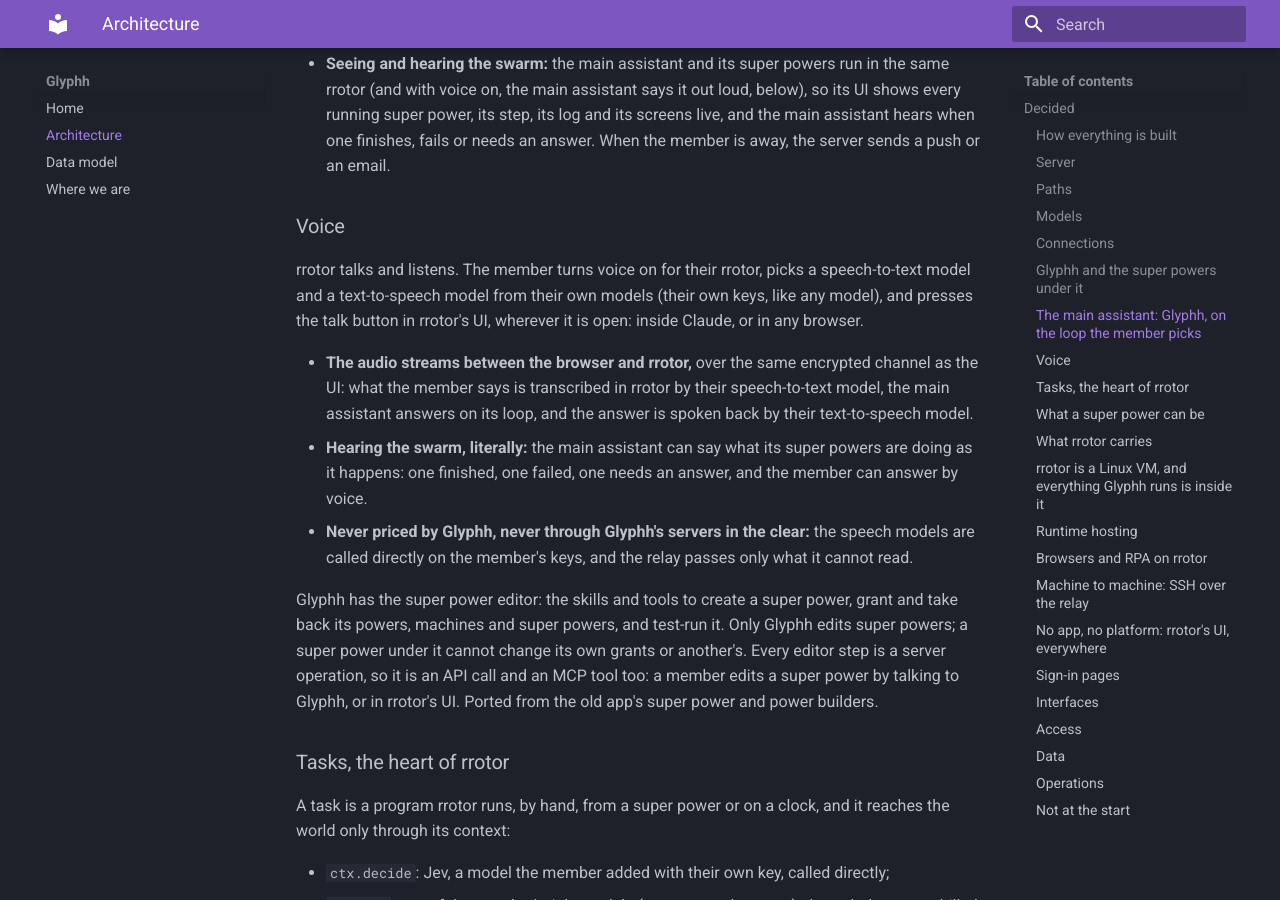
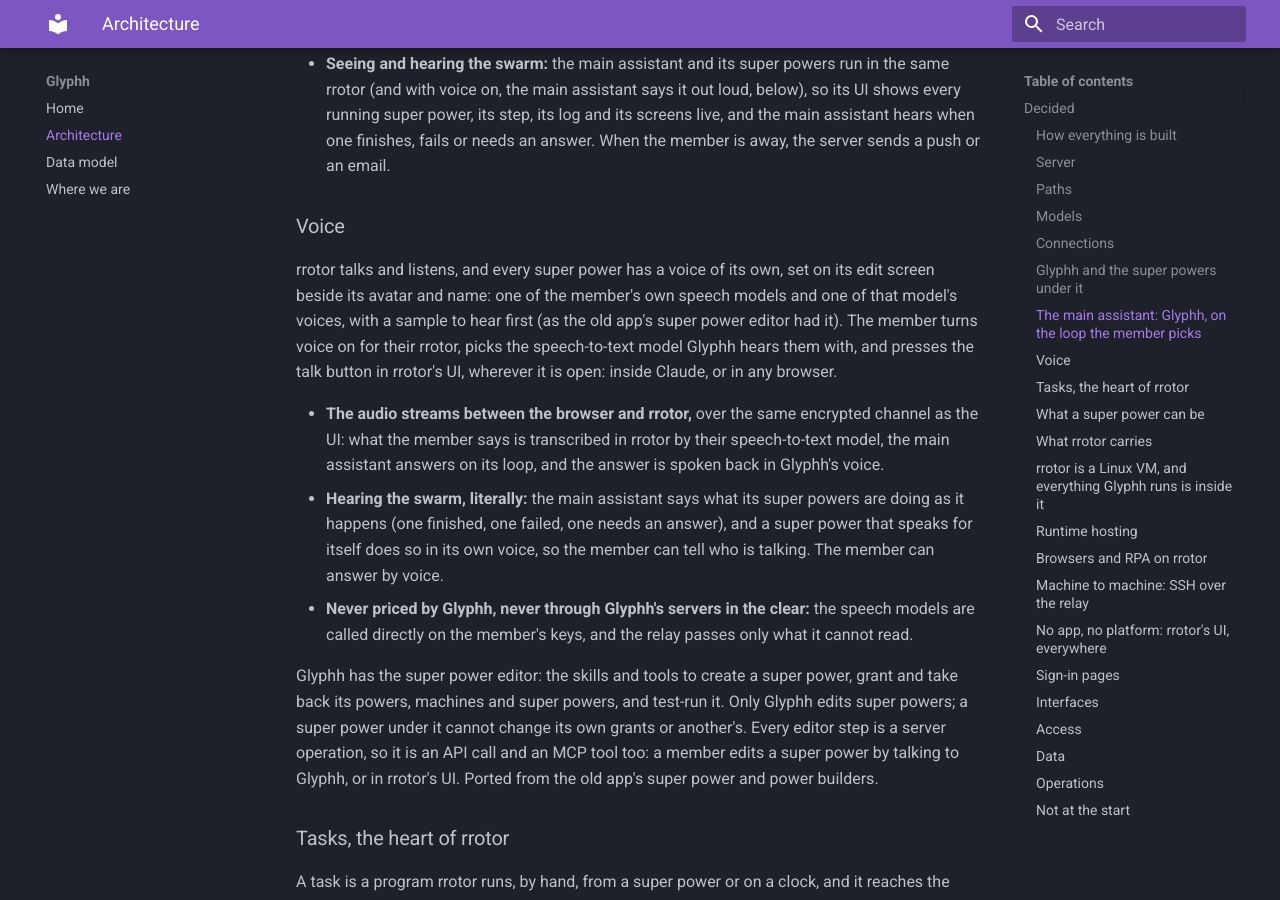
Before and after one commit to glyphh-ai/server, an MkDocs documentation site: the page built from docs/architecture.md, in a window 1280 px wide and 900 px high, scrolled down 4449 px. Built offline with MkDocs 1.6.1 and Material for MkDocs 9.7.7, drawn with Linux system fonts in a browser that asks for light colours.

Commit message:
Every super power carries a voice: a speech model and one of its voices, on its edit screen, as the old app had it
Co-Authored-By: Claude Opus 5.5 <noreply@anthropic.com>

```diff
--- a/docs/architecture.md
+++ b/docs/architecture.md
@@ -119,10 +119,10 @@ The same three are the loops a super power can run on, so a CLI is used like a m
 
 ### Voice
 
-rrotor talks and listens. The member turns voice on for their rrotor, picks a speech-to-text model and a text-to-speech model from their own models (their own keys, like any model), and presses the talk button in rrotor's UI, wherever it is open: inside Claude, or in any browser.
+rrotor talks and listens, and every super power has a voice of its own, set on its edit screen beside its avatar and name: one of the member's own speech models and one of that model's voices, with a sample to hear first (as the old app's super power editor had it). The member turns voice on for their rrotor, picks the speech-to-text model Glyphh hears them with, and presses the talk button in rrotor's UI, wherever it is open: inside Claude, or in any browser.
 
-- **The audio streams between the browser and rrotor,** over the same encrypted channel as the UI: what the member says is transcribed in rrotor by their speech-to-text model, the main assistant answers on its loop, and the answer is spoken back by their text-to-speech model.
-- **Hearing the swarm, literally:** the main assistant can say what its super powers are doing as it happens: one finished, one failed, one needs an answer, and the member can answer by voice.
+- **The audio streams between the browser and rrotor,** over the same encrypted channel as the UI: what the member says is transcribed in rrotor by their speech-to-text model, the main assistant answers on its loop, and the answer is spoken back in Glyphh's voice.
+- **Hearing the swarm, literally:** the main assistant says what its super powers are doing as it happens (one finished, one failed, one needs an answer), and a super power that speaks for itself does so in its own voice, so the member can tell who is talking. The member can answer by voice.
 - **Never priced by Glyphh, never through Glyphh's servers in the clear:** the speech models are called directly on the member's keys, and the relay passes only what it cannot read.
 
 Glyphh has the super power editor: the skills and tools to create a super power, grant and take back its powers, machines and super powers, and test-run it. Only Glyphh edits super powers; a super power under it cannot change its own grants or another's. Every editor step is a server operation, so it is an API call and an MCP tool too: a member edits a super power by talking to Glyphh, or in rrotor's UI. Ported from the old app's super power and power builders.
```
Also changed, not shown: docs/data-model.md (+5 -3 lines), docs/img/data-model.png.
